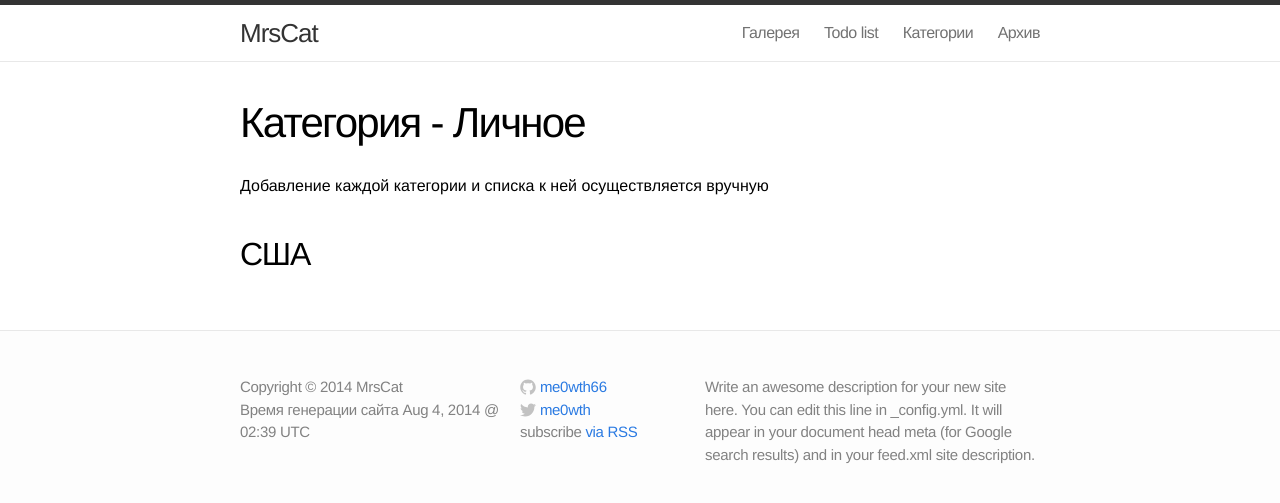
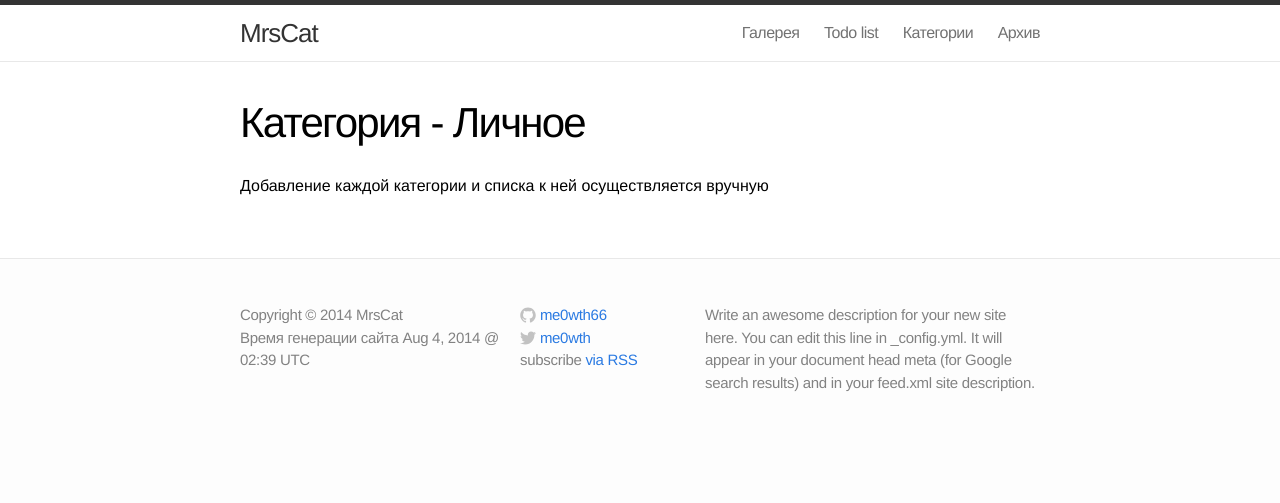
Before and after one commit to gitmaestro/mrskat, a Jekyll site: the page built from _categories/private.html, in a window 1280 px wide. Shown: the top 503 px of the page. Built offline with Jekyll 4.4.1, drawn with Linux system fonts in a browser that asks for light colours.

Commit message:
Update private.html

```diff
--- a/_categories/private.html
+++ b/_categories/private.html
@@ -6,7 +6,7 @@ permalink: /category/private/
 Добавление каждой категории и списка к ней осуществляется вручную
 <!--Название каждой категории и список ниже-->
 
-<h2>США</h2>
+
 {% for post in site.categories.private %}
         <ul>
             <li>
```
